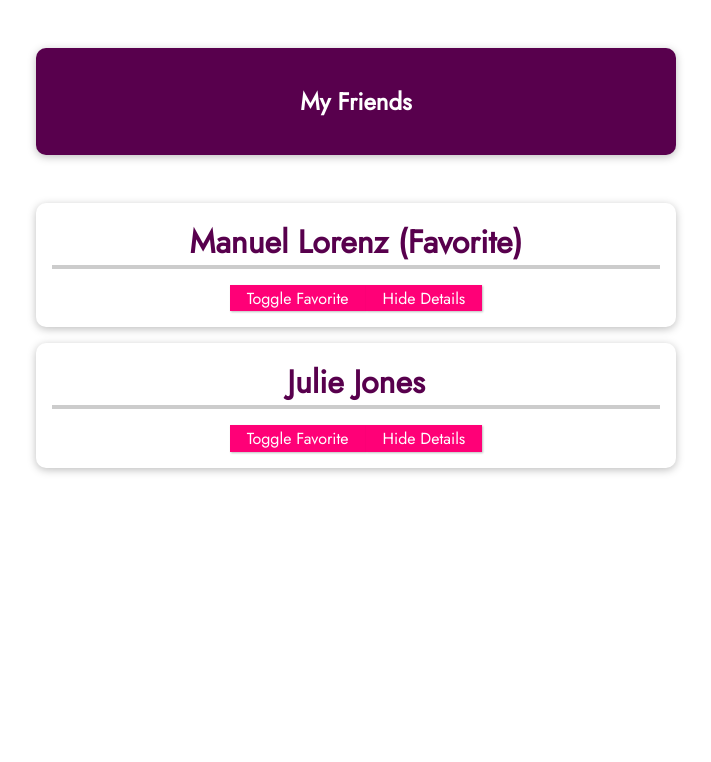
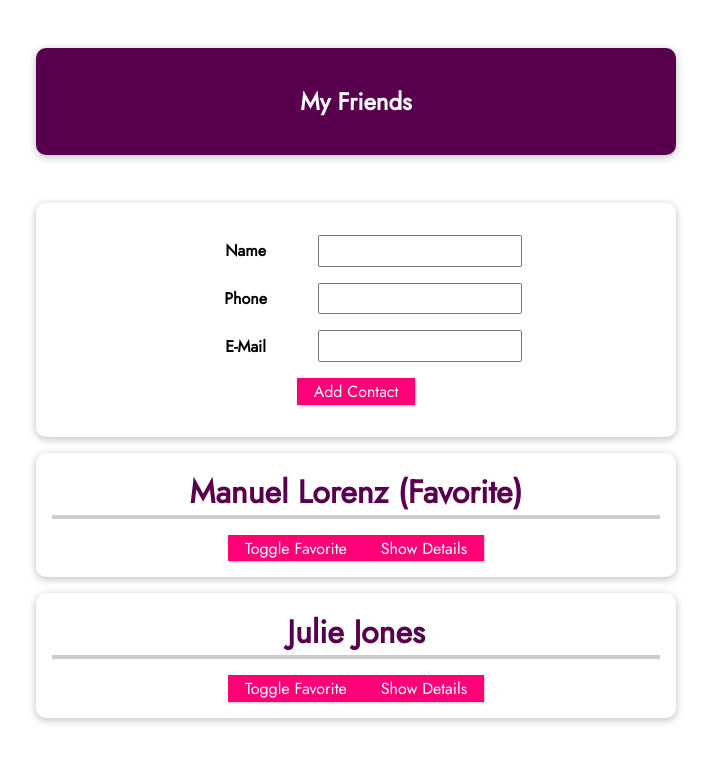
Before and after one commit to Kingsley-coder-prog/a-new-vue-project, a Vue app: page / in a window 1280 px wide. Shown: the top 762 px of the page, without its empty margins (284-995 px from the left). Built offline with nearby package versions, Linux system fonts and the light colour scheme.

Commit message:
adding more custom components

```diff
--- a/src/App.vue
+++ b/src/App.vue
@@ -1,6 +1,7 @@
 <template>
   <section>
     <header><h1>My Friends</h1></header>
+    <new-friend @add-contact="addContact"></new-friend>
     <ul>
       <friend-contact v-for="friend in friends" :key="friend.id" :id="friend.id" :name="friend.name" :phone-number="friend.phone" :email-address="friend.email" :is-favorite="friend.isFavorite" @toggle-favorite="toggleFavoriteSatus"></friend-contact>
     </ul>
@@ -33,6 +34,16 @@
     toggleFavoriteSatus(friendId) {
       const identifiedFriend = this.friends.find(friend => friend.id === friendId);
       identifiedFriend.isFavorite = !identifiedFriend.isFavorite;
+    },
+    addContact(name, phone, email) {
+      const newFriendContact = {
+        id: new Date().toISOString(),
+        name: name,
+        phone: phone,
+        email: email,
+        isFavorite: false
+      };
+      this.friends.push(newFriendContact);
     }
   }
 };
@@ -70,7 +81,8 @@
   list-style: none;
 }
 
-#app li {
+#app li,
+#app form {
   box-shadow: 0 2px 8px rgba(0, 0, 0, 0.26);
   margin: 1rem auto;
   border-radius: 10px;
@@ -103,4 +115,17 @@
   border-color: #ec3169;
   box-shadow: 1px 1px 4px rgba(0, 0, 0, 0.26);
 }
+#app input {
+  font: inherit;
+  padding: 0.15rem;
+}
+#app label {
+  font-weight: bold;
+  margin-right: 1rem;
+  width: 7rem;
+  display: inline-block;
+}
+#app form div {
+  margin: 1rem 0;
+}
 </style>
--- a/src/components/FriendContact.vue
+++ b/src/components/FriendContact.vue
@@ -2,7 +2,7 @@
   <li>
     <h2>{{ name }} {{ isFavorite ? "(Favorite)" : "" }}</h2>
     <button @click="toggleFavorite">Toggle Favorite</button>
-    <button @click="toggleDetails">{{ detailsAreVisible ? "Show" : "Hide" }} Details</button>
+    <button @click="toggleDetails">{{ detailsAreVisible ? "Hide" : "Show" }} Details</button>
     <ul v-if="detailsAreVisible">
       <li><strong>Phone:</strong>{{ phoneNumber }}</li>
       <li><strong>Email:</strong>{{ emailAddress }}</li>
--- /dev/null
+++ b/src/components/NewFriend.vue
@@ -0,0 +1,37 @@
+<template>
+  <form @submit.prevent="submitData">
+    <div>
+      <label>Name</label>
+      <input type="text" v-model="enteredName" />
+    </div>
+    <div>
+      <label>Phone</label>
+      <input type="tel" v-model="enteredPhone" />
+    </div>
+    <div>
+      <label>E-Mail</label>
+      <input type="email" v-model="enteredEmail" />
+    </div>
+    <div>
+      <button>Add Contact</button>
+    </div>
+  </form>
+</template>
+
+<script>
+export default {
+  emits: ["add-contact"],
+  data() {
+    return {
+      enteredName: "",
+      enteredPhone: "",
+      enteredEmail: ""
+    };
+  },
+  methods: {
+    submitData() {
+      this.$emit("add-contact", this.enteredName, this.enteredPhone, this.enteredEmail);
+    }
+  }
+};
+</script>
--- a/src/main.js
+++ b/src/main.js
@@ -2,9 +2,11 @@
 
 import App from "./App.vue";
 import FriendContact from "./components/FriendContact";
+import NewFriend from "./components/NewFriend";
 
 const app = createApp(App);
 
 app.component("friend-contact", FriendContact);
+app.component("new-friend", NewFriend);
 
 app.mount("#app");
```
